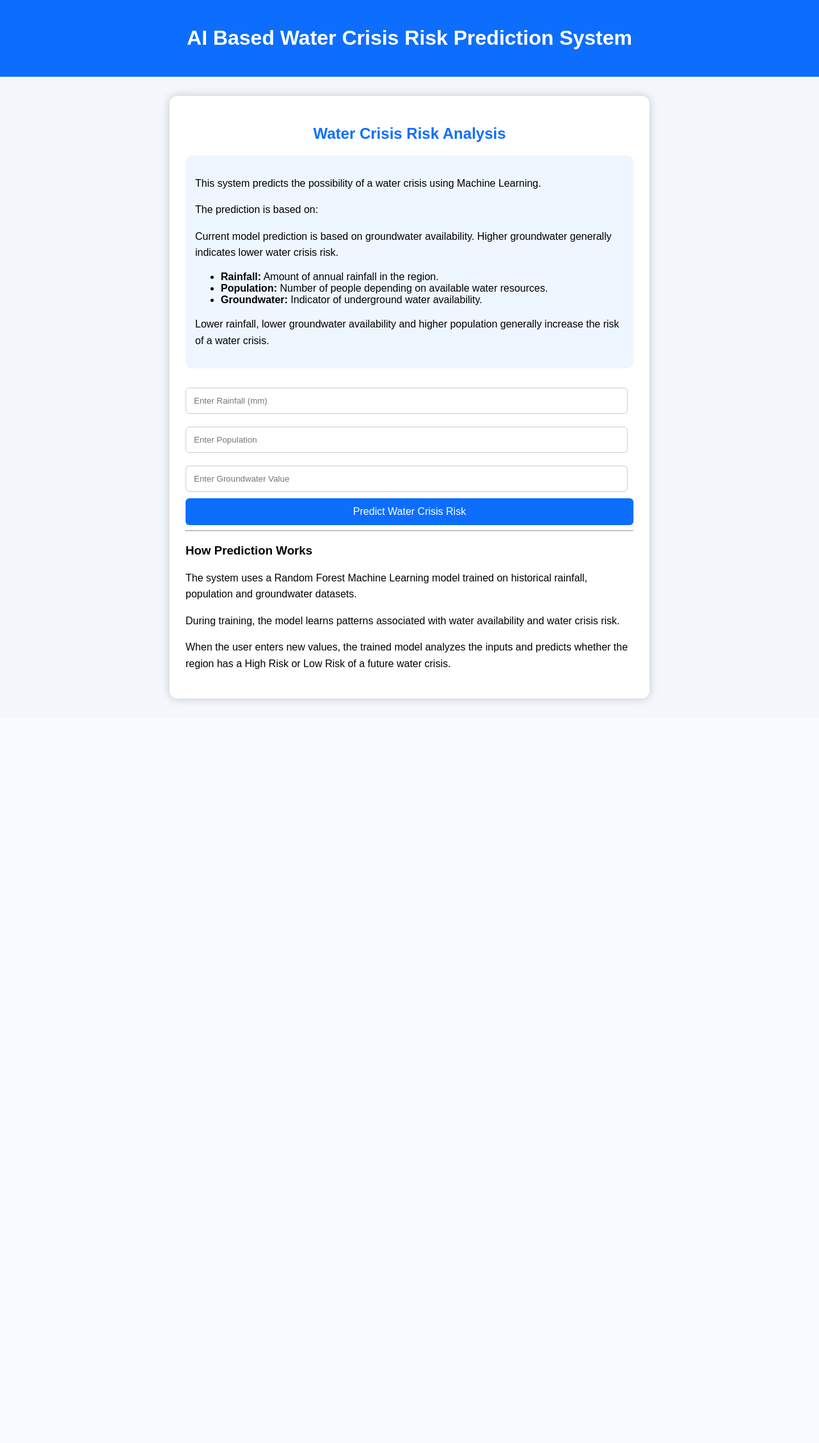
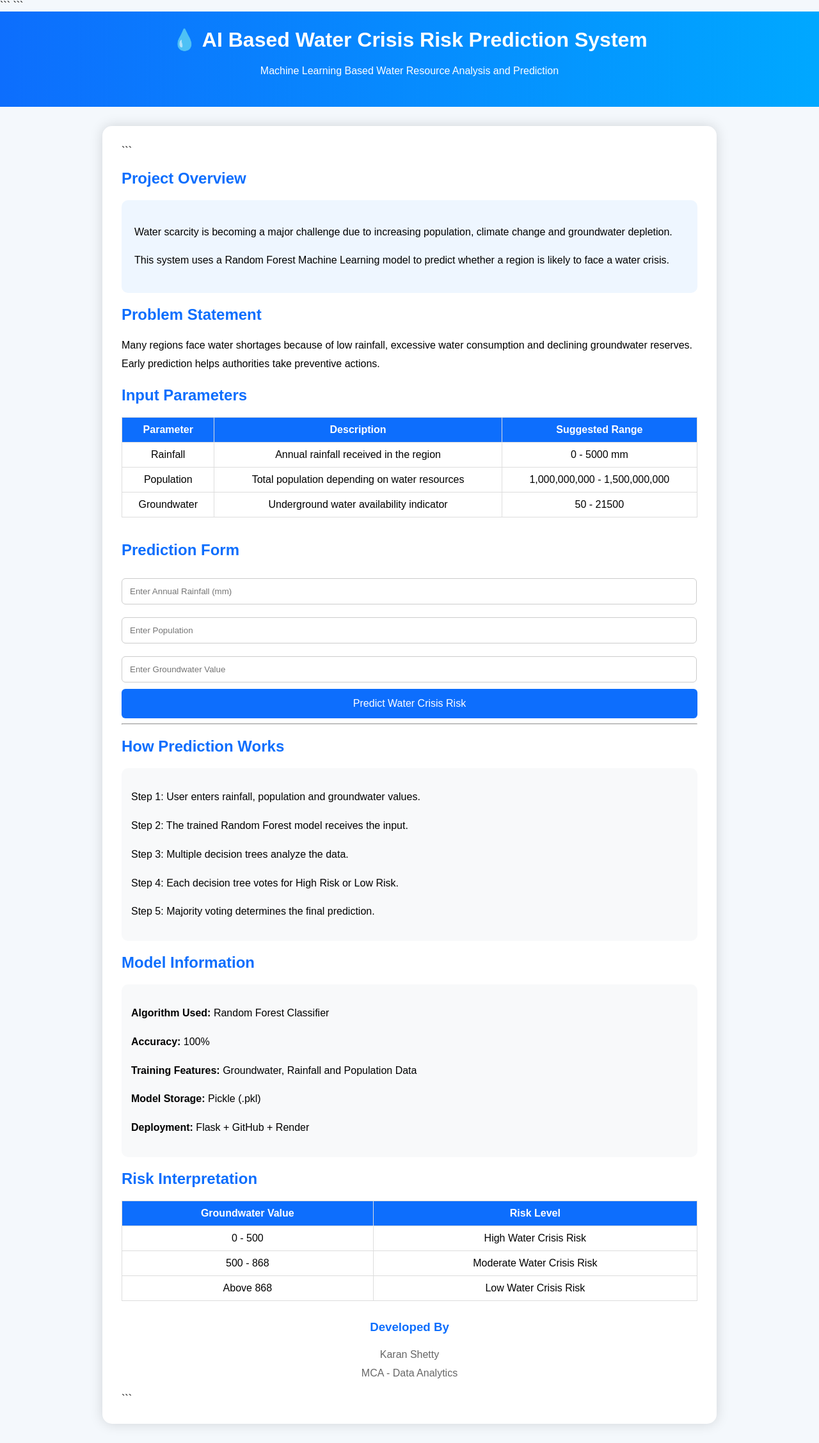
Before and after one commit to krnzs/Water-Crisis-Risk-Prediction, a Python web app: template templates/index.html in a window 1280 px wide. Shown: the whole page at 64% size. Before the commit the page ends 1098 px from the top, so only its background shows below. Run offline with Jinja, Linux system fonts and the light colour scheme; the template is opened without the code that fills it, so the values that code supplies are empty.

Commit message:
Update index.html

````diff
--- a/templates/index.html
+++ b/templates/index.html
@@ -1,8 +1,10 @@
 <!DOCTYPE html>
+
 <html>
 <head>
     <title>AI Based Water Crisis Risk Prediction System</title>
 
+```
 <style>
 
     body{
@@ -13,32 +15,42 @@
     }
 
     .header{
-            background:#0d6efd;
+        background:linear-gradient(90deg,#0d6efd,#00a8ff);
         color:white;
-            padding:20px;
+        padding:25px;
         text-align:center;
     }
 
+    .header h1{
+        margin:0;
+    }
+
     .container{
-            width:700px;
+        width:900px;
         margin:30px auto;
         background:white;
-            padding:25px;
-            border-radius:12px;
-            box-shadow:0px 0px 15px rgba(0,0,0,0.2);
+        padding:30px;
+        border-radius:15px;
+        box-shadow:0px 0px 20px rgba(0,0,0,0.15);
     }
 
-        h2{
-            text-align:center;
+    h2,h3{
         color:#0d6efd;
     }
 
     p{
-            line-height:1.6;
+        line-height:1.8;
+    }
+
+    .info{
+        background:#eef6ff;
+        padding:20px;
+        border-radius:10px;
+        margin-bottom:20px;
     }
 
     input{
-            width:95%;
+        width:97%;
         padding:12px;
         margin:10px 0;
         border:1px solid #ccc;
@@ -47,7 +59,7 @@
 
     button{
         width:100%;
-            padding:12px;
+        padding:14px;
         background:#0d6efd;
         color:white;
         border:none;
@@ -62,59 +74,120 @@
 
     .result{
         margin-top:20px;
+        padding:20px;
+        background:#e8f5e9;
+        border-radius:10px;
         text-align:center;
         font-size:22px;
         font-weight:bold;
     }
 
-        .info{
-            background:#eef6ff;
+    table{
+        border-collapse:collapse;
+        width:100%;
+        margin-top:10px;
+    }
+
+    table, th, td{
+        border:1px solid #ddd;
+    }
+
+    th{
+        background:#0d6efd;
+        color:white;
+        padding:10px;
+    }
+
+    td{
+        padding:10px;
+        text-align:center;
+    }
+
+    .card{
+        background:#f8f9fa;
         padding:15px;
+        margin-top:15px;
         border-radius:10px;
-            margin-bottom:20px;
+    }
+
+    footer{
+        text-align:center;
+        margin-top:30px;
+        color:#666;
     }
 
 </style>
+```
+
 </head>
 
 <body>
 
 <div class="header">
-    <h1>AI Based Water Crisis Risk Prediction System</h1>
+    <h1>💧 AI Based Water Crisis Risk Prediction System</h1>
+    <p>Machine Learning Based Water Resource Analysis and Prediction</p>
 </div>
 
 <div class="container">
 
-    <h2>Water Crisis Risk Analysis</h2>
+```
+<h2>Project Overview</h2>
 
 <div class="info">
 
     <p>
-            This system predicts the possibility of a water crisis using
-            Machine Learning.
+        Water scarcity is becoming a major challenge due to increasing
+        population, climate change and groundwater depletion.
     </p>
 
     <p>
-            The prediction is based on:
-            <p>
-                Current model prediction is based on groundwater
-                availability. Higher groundwater generally indicates
-                lower water crisis risk.
-</p>
-        </p>
-
-        <ul>
-            <li><b>Rainfall:</b> Amount of annual rainfall in the region.</li>
-            <li><b>Population:</b> Number of people depending on available water resources.</li>
-            <li><b>Groundwater:</b> Indicator of underground water availability.</li>
-        </ul>
-
-        <p>
-            Lower rainfall, lower groundwater availability and higher population
-            generally increase the risk of a water crisis.
+        This system uses a Random Forest Machine Learning model to
+        predict whether a region is likely to face a water crisis.
     </p>
 
 </div>
+
+<h2>Problem Statement</h2>
+
+<p>
+    Many regions face water shortages because of low rainfall,
+    excessive water consumption and declining groundwater reserves.
+    Early prediction helps authorities take preventive actions.
+</p>
+
+<h2>Input Parameters</h2>
+
+<table>
+
+    <tr>
+        <th>Parameter</th>
+        <th>Description</th>
+        <th>Suggested Range</th>
+    </tr>
+
+    <tr>
+        <td>Rainfall</td>
+        <td>Annual rainfall received in the region</td>
+        <td>0 - 5000 mm</td>
+    </tr>
+
+    <tr>
+        <td>Population</td>
+        <td>Total population depending on water resources</td>
+        <td>1,000,000,000 - 1,500,000,000</td>
+    </tr>
+
+    <tr>
+        <td>Groundwater</td>
+        <td>Underground water availability indicator</td>
+        <td>50 - 21500</td>
+    </tr>
+
+</table>
+
+<br>
+
+<h2>Prediction Form</h2>
 
 <form action="/predict" method="post">
 
@@ -122,7 +195,7 @@
         type="number"
         step="any"
         name="rainfall"
-            placeholder="Enter Rainfall (mm)"
+        placeholder="Enter Annual Rainfall (mm)"
         required
     >
 
@@ -151,32 +224,98 @@
 {% if prediction %}
 
 <div class="result">
-        Prediction Result:
+
+    Prediction Result
+
     <br><br>
+
     {{ prediction }}
+
 </div>
 
 {% endif %}
 
 <hr>
 
-    <h3>How Prediction Works</h3>
+<h2>How Prediction Works</h2>
+
+<div class="card">
 
     <p>
-        The system uses a Random Forest Machine Learning model trained on
-        historical rainfall, population and groundwater datasets.
+        Step 1: User enters rainfall, population and groundwater values.
     </p>
 
     <p>
-        During training, the model learns patterns associated with water
-        availability and water crisis risk.
+        Step 2: The trained Random Forest model receives the input.
     </p>
 
     <p>
-        When the user enters new values, the trained model analyzes the
-        inputs and predicts whether the region has a High Risk or Low Risk
-        of a future water crisis.
+        Step 3: Multiple decision trees analyze the data.
     </p>
+
+    <p>
+        Step 4: Each decision tree votes for High Risk or Low Risk.
+    </p>
+
+    <p>
+        Step 5: Majority voting determines the final prediction.
+    </p>
+
+</div>
+
+<h2>Model Information</h2>
+
+<div class="card">
+
+    <p><b>Algorithm Used:</b> Random Forest Classifier</p>
+
+    <p><b>Accuracy:</b> 100%</p>
+
+    <p><b>Training Features:</b> Groundwater, Rainfall and Population Data</p>
+
+    <p><b>Model Storage:</b> Pickle (.pkl)</p>
+
+    <p><b>Deployment:</b> Flask + GitHub + Render</p>
+
+</div>
+
+<h2>Risk Interpretation</h2>
+
+<table>
+
+    <tr>
+        <th>Groundwater Value</th>
+        <th>Risk Level</th>
+    </tr>
+
+    <tr>
+        <td>0 - 500</td>
+        <td>High Water Crisis Risk</td>
+    </tr>
+
+    <tr>
+        <td>500 - 868</td>
+        <td>Moderate Water Crisis Risk</td>
+    </tr>
+
+    <tr>
+        <td>Above 868</td>
+        <td>Low Water Crisis Risk</td>
+    </tr>
+
+</table>
+
+<footer>
+
+    <h3>Developed By</h3>
+
+    <p>
+        Karan Shetty<br>
+        MCA - Data Analytics
+    </p>
+
+</footer>
+```
 
 </div>
 
````
Lines whose indentation alone changed are shown as unchanged.
